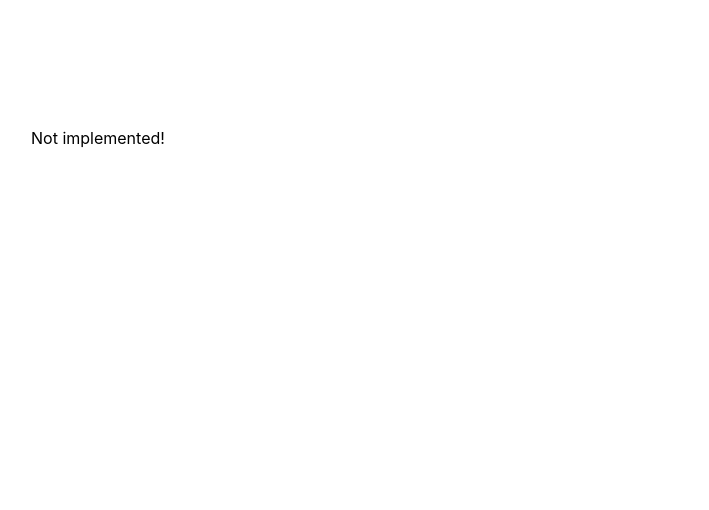
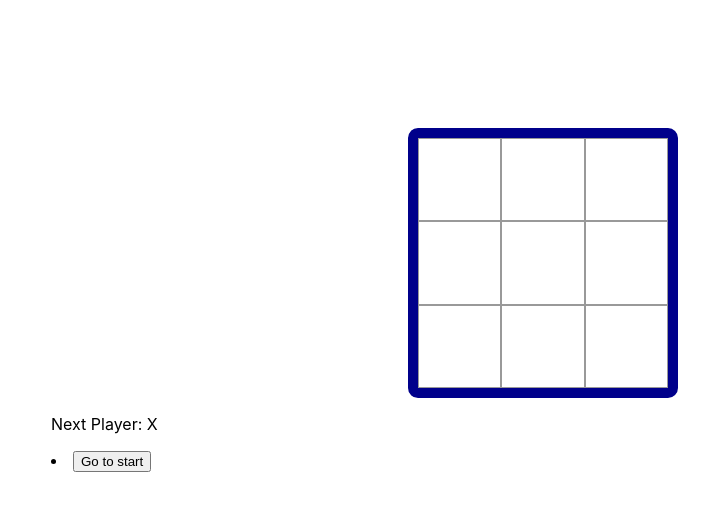
Before and after one commit to omgshalihin/react-tic-tac-toe, a React app: page / in a window 1280 px wide. Shown: the whole page, without its empty margins (97-806 px from the left). Built offline with nearby package versions, Linux system fonts and the light colour scheme.

Commit message:
done without tests

```diff
--- a/package.json
+++ b/package.json
@@ -6,7 +6,7 @@
     "prop-types": "^15.7.2",
     "react": "^17.0.2",
     "react-dom": "^17.0.2",
-    "react-scripts": "^4.0.3"
+    "react-scripts": "^5.0.1"
   },
   "scripts": {
     "start": "react-scripts start",
--- a/src/game/Game.js
+++ b/src/game/Game.js
@@ -1,8 +1,59 @@
-import React from 'react';
+import React, { useState } from 'react';
 import './Game.css';
+import Board from './components/Board';
+import { calculateWinner } from './engine';
 
-const Game = () => (
-  <div className="game">Not implemented!</div>
-);
+const Game = () => {
+  const [history, setHistory] = useState([Array(9).fill(null)]);
+  const [stepNumber, setStepNumber] = useState(0);
+  const [xIsNext, setXIsNext] = useState(true);
+  const winner = calculateWinner(history[stepNumber]);
+
+  const handleClick = index => {
+    const timeInHistory = history.slice(0, stepNumber + 1);
+    const current = timeInHistory[stepNumber];
+    const squares = [...current];
+    if (winner || squares[index]) {
+      return;
+    }
+    squares[index] = xIsNext ? 'X' : 'O';
+    setHistory([...timeInHistory, squares]);
+    setStepNumber(timeInHistory.length);
+    setXIsNext(!xIsNext);
+  };
+
+  const jumpTo = step => {
+    setStepNumber(step);
+    setXIsNext(step % 2 === 0);
+  };
+
+  const renderMoves = () => (
+    history.map((_step, move) => {
+      const destination = move ? `Go to move#${move}` : 'Go to start';
+      return (
+        <li key={move}>
+          <button type="submit" onClick={() => jumpTo(move)}>
+            {destination}
+          </button>
+        </li>
+
+      );
+    })
+
+  );
+  return (
+    <>
+      <Board className="game" squares={history[stepNumber]} onClick={handleClick} />
+      <div className="game-info">
+        <p>
+          {winner ? `Winner ${winner}` : `Next Player: ${xIsNext ? 'X' : 'O'}`}
+        </p>
+        {renderMoves()}
+
+      </div>
+    </>
+
+  );
+};
 
 export default Game;
--- a/src/game/components/Board.css
+++ b/src/game/components/Board.css
@@ -1,5 +1,21 @@
+.board {
+  border: 10px solid darkblue;
+  border-radius: 10px;
+  width: 250px;
+  height: 250px;
+  margin: 0 auto;
+  display: grid;
+  grid-template: repeat(3, 1fr) / repeat(3, 1fr);
+}
+
+.board:after {
+  clear: both;
+  content: "";
+  display: grid;
+}
+
 .board-row:after {
   clear: both;
   content: "";
-  display: table;
+  display: grid;
 }
--- a/src/game/components/Board.js
+++ b/src/game/components/Board.js
@@ -1,8 +1,13 @@
 import React from 'react';
 import './Board.css';
+import Square from './Square';
 
-const Board = () => (
-  <div>Not implemented!</div>
+const Board = ({ squares, onClick }) => (
+  <div className="board">
+    {squares.map((square, index) => (
+      <Square key={index} value={square} onClick={() => onClick(index)} />
+    ))}
+  </div>
 );
 
 export default Board;
--- a/src/game/components/Square.css
+++ b/src/game/components/Square.css
@@ -1,16 +1,17 @@
 .square {
   background: #fff;
   border: 1px solid #999;
-  float: left;
   font-size: 24px;
   font-weight: bold;
+  cursor: pointer;
+  /* float: left;
   line-height: 34px;
   height: 34px;
   margin-right: -1px;
   margin-top: -1px;
   padding: 0;
   text-align: center;
-  width: 34px;
+  width: 34px; */
 }
 
 .square:focus {
--- a/src/game/components/Square.js
+++ b/src/game/components/Square.js
@@ -1,8 +1,10 @@
 import React from 'react';
 import './Square.css';
 
-const Square = () => (
-  <div>Not implemented!</div>
+const Square = ({ value, onClick }) => (
+
+  <button className="square" type="submit" onClick={onClick}>{value}</button>
+
 );
 
 export default Square;
--- a/src/game/engine.js
+++ b/src/game/engine.js
@@ -1,9 +1,25 @@
 function initialState() {
-  return 'Not implemented!';
+
 }
 
-function calculateWinner(/* squares */) {
-  return 'Not implemented!';
+function calculateWinner(squares) {
+  const lines = [
+    [0, 1, 2],
+    [3, 4, 5],
+    [6, 7, 8],
+    [0, 3, 6],
+    [1, 4, 7],
+    [2, 5, 8],
+    [0, 4, 8],
+    [2, 4, 6],
+  ];
+  for (let i = 0; i < lines.length; i++) {
+    const [a, b, c] = lines[i];
+    if (squares[a] && squares[a] === squares[b] && squares[a] === squares[c]) {
+      return squares[a];
+    }
+  }
+  return null;
 }
 
 function move(/* i, state */) {
```
Also changed, not shown: src/game/engine.test.js (+1 -1 lines), 1 other file.
